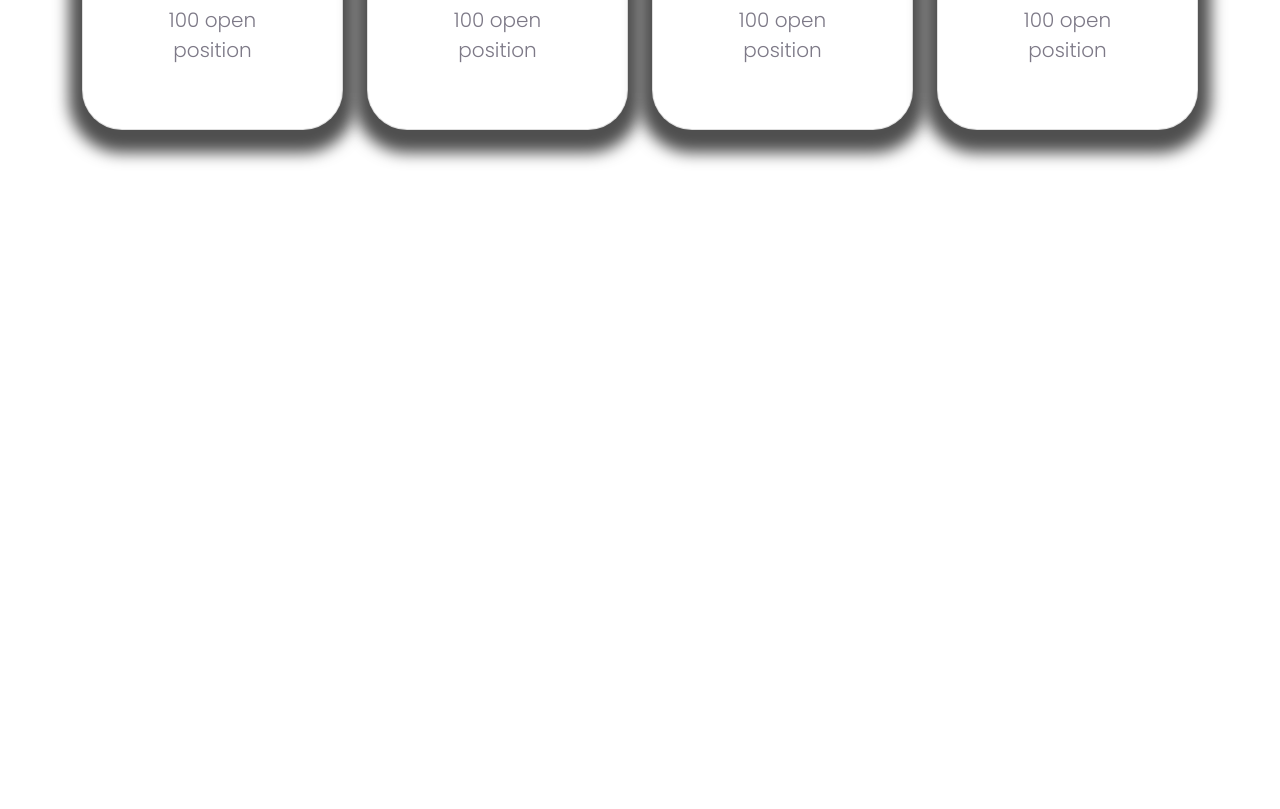
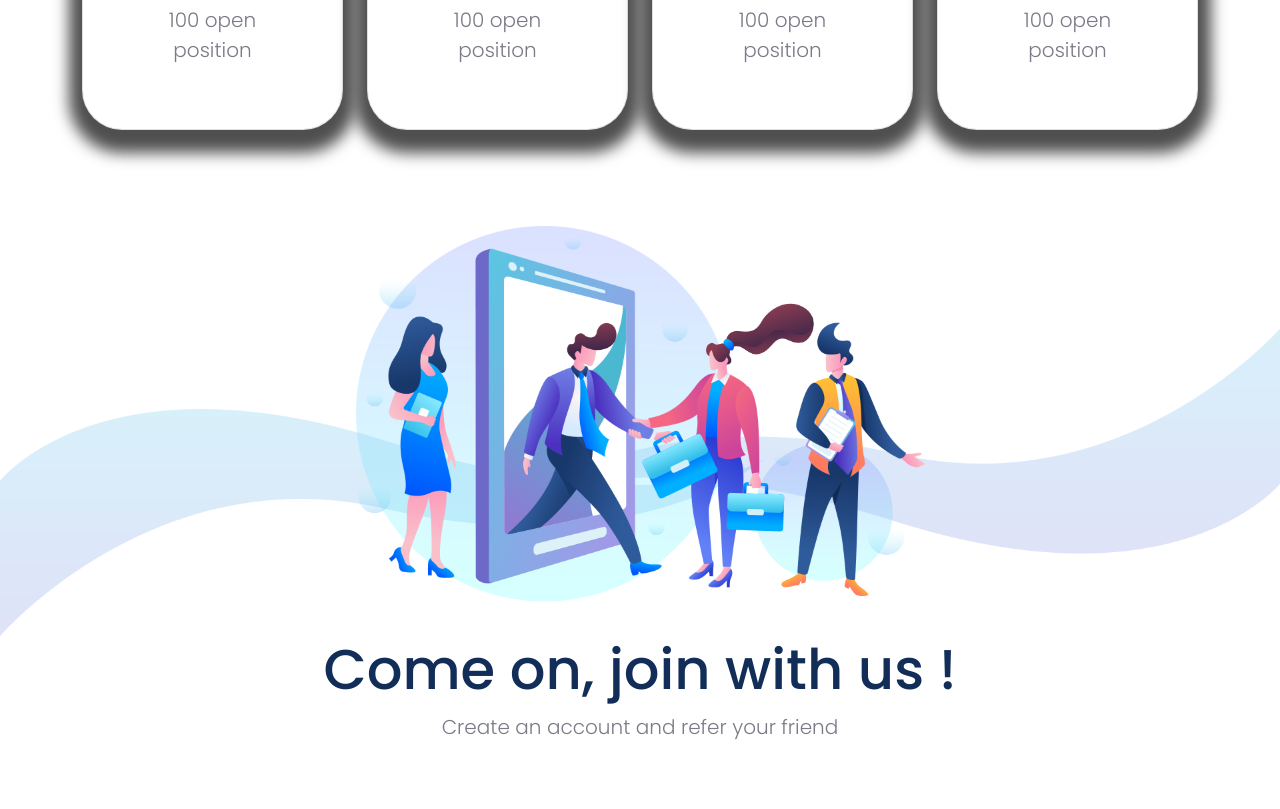
Before and after one commit to MarcoMusa/landing_bootstrap, a plain HTML site: page index.html in a window 1280 px wide. Shown: the part 2594-3403 px from the top of the page. Drawn offline with nearby package versions, Linux system fonts and the light colour scheme.

Commit message:
finish sezone

```diff
--- a/index.html
+++ b/index.html
@@ -207,6 +207,20 @@
       </div>
     </div>
 
+    <div class="container-fluid px-0 my-5 py-5">
+      <img class="img-fluid" src="./img/come-on-join.png" alt="" />
+      <div class="row">
+        <div class="col-12 text-center">
+          <h2 class="text-darkblu fw-medium display-4">
+            Come on, join with us !
+          </h2>
+          <p class="lead text-grigio">
+            Create an account and refer your friend
+          </p>
+        </div>
+      </div>
+    </div>
+
     <div style="height: 2000px"></div>
 
     <!-- Optional JavaScript; choose one of the two! -->
```
